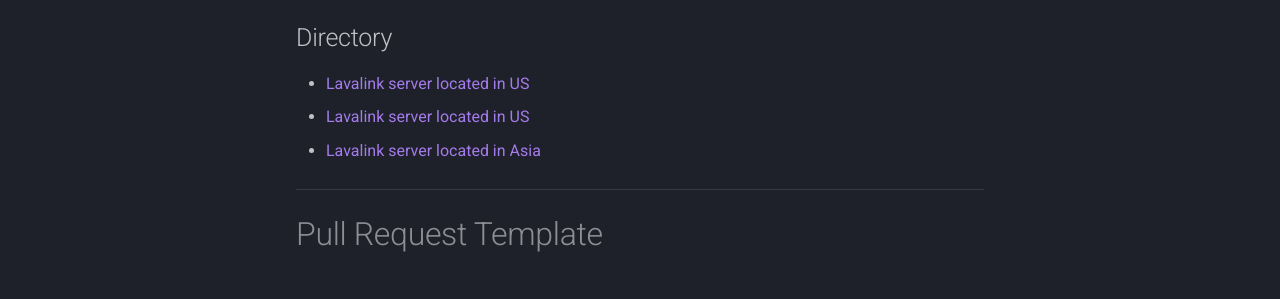
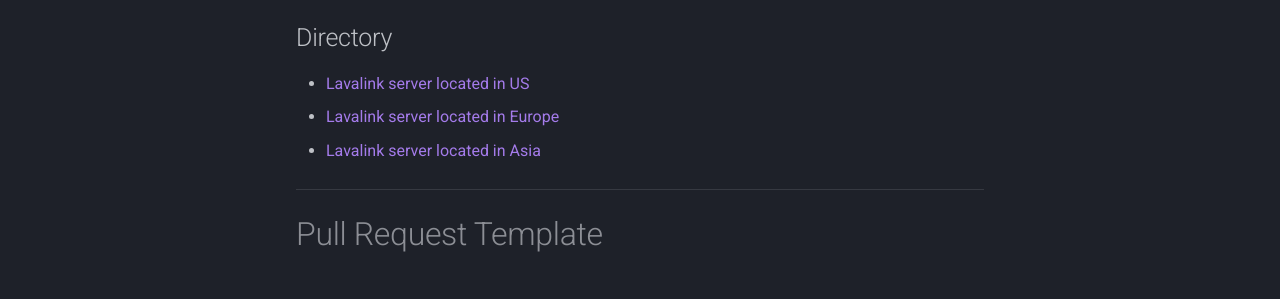
Before and after one commit to DarrenOfficial/lavalink-list, an MkDocs documentation site: the page built from docs/index.md, in a window 1280 px wide and 1298 px high. Shown: the part 381-680 px from the top of the window. Built offline with MkDocs 1.6.1 and Material for MkDocs 9.7.7, drawn with Linux system fonts in a browser that asks for light colours; comment, search, counter and statistics services are not loaded; part of the change alters nothing that is shown.

Commit message:
Typing fixes🚀

```diff
--- a/docs/index.md
+++ b/docs/index.md
@@ -1,8 +1,8 @@
 ---
-description: list of free lavalink hosting
+description: list of free lavalink hosting, Lavalink is a standalone audio sending node based on Lavaplayer and JDA-Audio. Allows for sending audio without it ever reaching any of your shards. It is a great alternative to Youtube API.
 authors:
     - Darren Nathanael
-og_title: lavalink list
+og_title: lavalink list.
 og_image: https://cdn.darrennathanael.com/assets/java.png
 ---
 
@@ -17,7 +17,7 @@ You can add yours by making a pull request [here](https://github.com/DarrenOffic
 ## Directory
 
 * [Lavalink server located in US](/Location/United%20States/)
-* [Lavalink server located in US](/Location/Europe)
+* [Lavalink server located in Europe](/Location/Europe)
 * [Lavalink server located in Asia](/Location/Asia)
 
 ---
```
